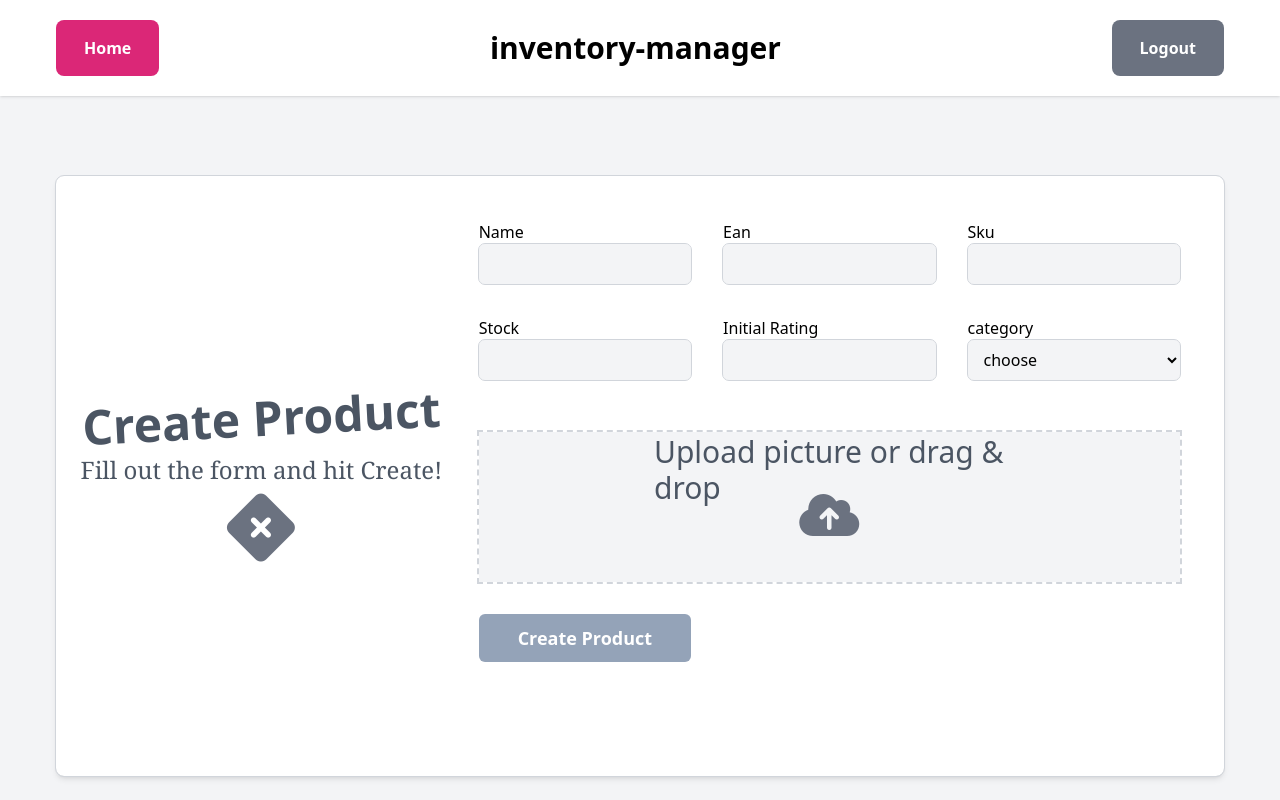
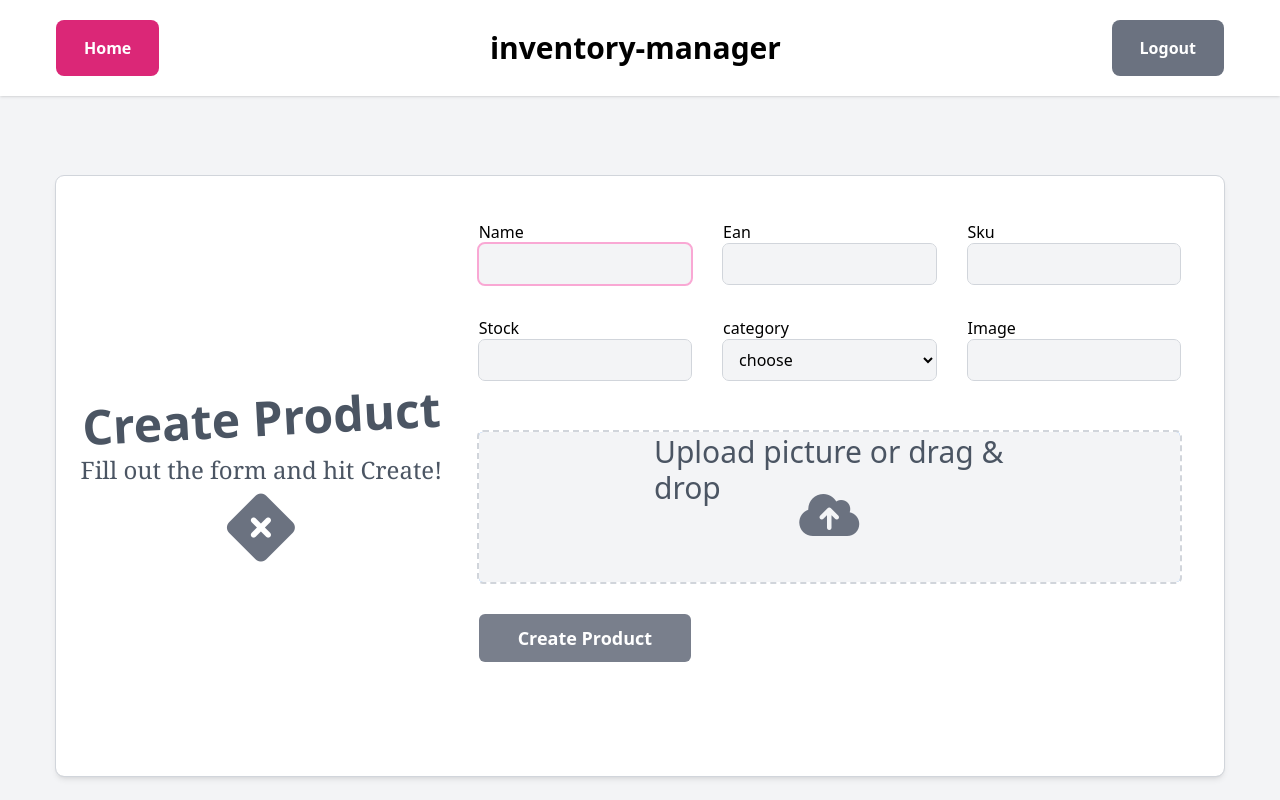
Before and after one commit to santiagomanso/ZombieMarkt, a React (Create React App) app in the folder frontend/: page /create in a window 1280 px wide. Built offline with nearby package versions, Linux system fonts and the light colour scheme.

Commit message:
🔥 create product, auto focus, error handling

```diff
--- a/frontend/src/pages/create/CreatePage.jsx
+++ b/frontend/src/pages/create/CreatePage.jsx
@@ -1,24 +1,80 @@
-import { useState } from 'react'
+import axios from 'axios'
+import { useEffect, useRef, useState } from 'react'
+import FloatingMsg from '../../components/floatingMsg/FloatingMsg'
 
 const CreatePage = () => {
   const [newProduct, setNewProduct] = useState('')
+  const [response, setResponse] = useState('')
   const [error, setError] = useState('')
+  const nameRef = useRef(null)
 
-  const handleSubmit = (e) => {
+  const handleSubmit = async (e) => {
     e.preventDefault()
+    createProduct()
   }
 
   const handleChange = (e) => {
     setNewProduct({ ...newProduct, [e.target.name]: e.target.value })
   }
 
-  const createProduct = async () => {}
+  useEffect(() => {
+    nameRef.current.focus() //NOTE - auto focus name on component mount ;)
+    //NOTE - reset error on tablets/phones due to insuficient space
+    if (window.innerWidth <= 1024 && error.length > 1) {
+      setTimeout(() => {
+        setError('')
+      }, 4500)
+    }
+  }, [error])
+
+  const createProduct = async () => {
+    const myHeaders = {
+      'Content-Type': 'application/x-www-form-urlencoded',
+    }
+
+    const data = {
+      name: newProduct.name,
+      sku: newProduct.sku,
+      ean: newProduct.ean,
+      countInStock: newProduct.countInStock,
+      image: newProduct.image,
+      category: newProduct.category,
+    }
+
+    try {
+      const res = await axios.post(
+        'http://localhost:5500/api/products/create',
+        data,
+        { headers: myHeaders },
+      )
+
+      setResponse(res.data)
+    } catch (error) {
+      console.log(error.response.data.message)
+      setError(error.response.data.message)
+    }
+  }
 
   return (
-    <div className={` lg:flex lg:flex-col lg:justify-center px-0 lg:px-14`}>
-      <div
-        className={`bg-white via-slate-300 group py-0 sm:py-4 px-0 sm:px-4 overflow-auto rounded-lg  lg:h-[600px] lg:flex duration-500 outline outline-1 outline-gray-300 shadow-md grid placeis mt-5 lg:mt-20`}
+    <main className={` lg:flex lg:flex-col lg:justify-center px-0 lg:px-14`}>
+      <section
+        className={`bg-white via-slate-300 group py-0 sm:py-4 px-0 sm:px-4 rounded-lg  lg:h-[600px] lg:flex duration-500 outline outline-1 outline-gray-300 shadow-md grid placeis mt-5 lg:mt-20 relative`}
       >
+        {error ? (
+          <FloatingMsg
+            msg={error}
+            icon='fa-circle-exclamation'
+            opt='text-red-700 bg-rose-100 px-3 py-2 rounded outline outline-1 outline-red-500 top-[10%] left-[50%] lg:top-[10%] z-10 lg:left-[18%] -translate-x-[50%] flex flex-col lg:flex-row items-center lg:items-baseline gap-1 w-3/4  lg:w-auto'
+          />
+        ) : error.length === 0 ? (
+          ''
+        ) : (
+          <FloatingMsg
+            msg='product created successfully'
+            icon='fa-circle-check'
+            opt='text-green-700 bg-emerald-100 px-3 py-2 rounded outline outline-1 outline-green-500 top-[10%] left-[50%] lg:top-[10%] z-10 lg:left-[18%] -translate-x-[50%] flex flex-col lg:flex-row items-center lg:items-baseline gap-1 w-3/4  lg:w-auto'
+          />
+        )}
         <div className='hidden lg:flex group w-1/3  flex-col gap-y-3 justify-center items-center'>
           <span className='group-hover:rotate-0 duration-700 text-5xl -rotate-3 text-gray-600 font-semibold'>
             Create Product
@@ -29,7 +85,7 @@ const CreatePage = () => {
           <i className='fa-solid fa-square-plus text-6xl -rotate-[45deg] group-hover:rotate-0 duration-1000 text-gray-500'></i>
         </div>
         <div className='lg:h-full lg:w-2/3 p-2 lg:p-7'>
-          <form
+          <article
             className='grid grid-cols-1 lg:grid-cols-3 lg:gap-8'
             onSubmit={handleSubmit}
           >
@@ -38,6 +94,7 @@ const CreatePage = () => {
               <input
                 className='bg-gray-100 outline outline-1 outline-gray-300'
                 type='text'
+                ref={nameRef}
                 name='name'
                 id='name'
                 onChange={handleChange}
@@ -68,18 +125,8 @@ const CreatePage = () => {
               <input
                 className='bg-gray-100 outline outline-1 outline-gray-300'
                 type='number'
-                name='stock'
+                name='countInStock'
                 id='stock'
-                onChange={handleChange}
-              />
-            </div>
-            <div className='hidden lg:flex flex-col col-span-3 lg:col-span-1 w-full'>
-              <label htmlFor='rating'>Initial Rating</label>
-              <input
-                className='bg-gray-100 outline outline-1 outline-gray-300'
-                type='number'
-                name='rating'
-                id='rating'
                 onChange={handleChange}
               />
             </div>
@@ -103,13 +150,23 @@ const CreatePage = () => {
                 <option value='sweet'>sweet</option>
                 <option value='icecream'>icecream</option>
                 <option value='books'>books</option>
-                <option value='computer'>computer</option>
+                <option value='hygiene'>hygiene</option>
               </select>
             </div>
-            <div className='flex mt-5 flex-col h-40  bg-blue-400 lg:h-[150px]  col-span-3 relative '>
+            <div className='flex flex-col col-span-3 lg:col-span-1 w-full'>
+              <label htmlFor='image'>Image</label>
+              <input
+                className='bg-gray-100 outline outline-1 outline-gray-300'
+                type='text'
+                name='image'
+                id='image'
+                onChange={handleChange}
+              />
+            </div>
+            <div className='flex mt-5 flex-col h-40  bg-blue-400 lg:h-[150px]  col-span-3 relative rounded z-0'>
               <label
-                htmlFor='image'
-                className='bg-gray-100 w-full h-full outline-2 outline-dashed outline-gray-300 cursor-pointer'
+                htmlFor='imageFile'
+                className='bg-gray-100 w-full h-full outline-2 outline-dashed outline-gray-300 cursor-pointer rounded'
               >
                 <span className='absolute top-[50%] lg:top-[25%] -translate-y-[50%]  left-[20%] lg:left-[50%] lg:-translate-x-[50%] lg:text-3xl text-gray-600'>
                   Upload picture or drag & drop
@@ -118,8 +175,8 @@ const CreatePage = () => {
               <input
                 className='hidden'
                 type='file'
-                name='image'
-                id='image'
+                name='imageFile'
+                id='imageFile'
                 accept='.jpg, .png, .jpeg'
                 onChange={handleChange}
               />
@@ -127,19 +184,21 @@ const CreatePage = () => {
             </div>
             <div className='flex justify-center col-span-1 self-center'>
               <button
-                type='submit'
-                className={` hidden  sm:block bg-slate-400 rounded-md cursor-pointer    w-full h-12
+                onClick={handleSubmit}
+                type='button'
+                className={` hidden  sm:block bg-gray-500/90 rounded-md cursor-pointer    w-full h-12
                 text-white font-bold text-lg`}
               >
                 Create Product
               </button>
             </div>
-          </form>
+          </article>
         </div>
-      </div>
+      </section>
 
       <div className='flex justify-center'>
         <button
+          onClick={handleSubmit}
           type='button'
           className={` bottom-4 fixed sm:hidden bg-slate-400 rounded-md cursor-pointer w-5/6 h-12
                 text-white font-bold text-lg`}
@@ -147,7 +206,7 @@ const CreatePage = () => {
           Create product
         </button>
       </div>
-    </div>
+    </main>
   )
 }
 
```
